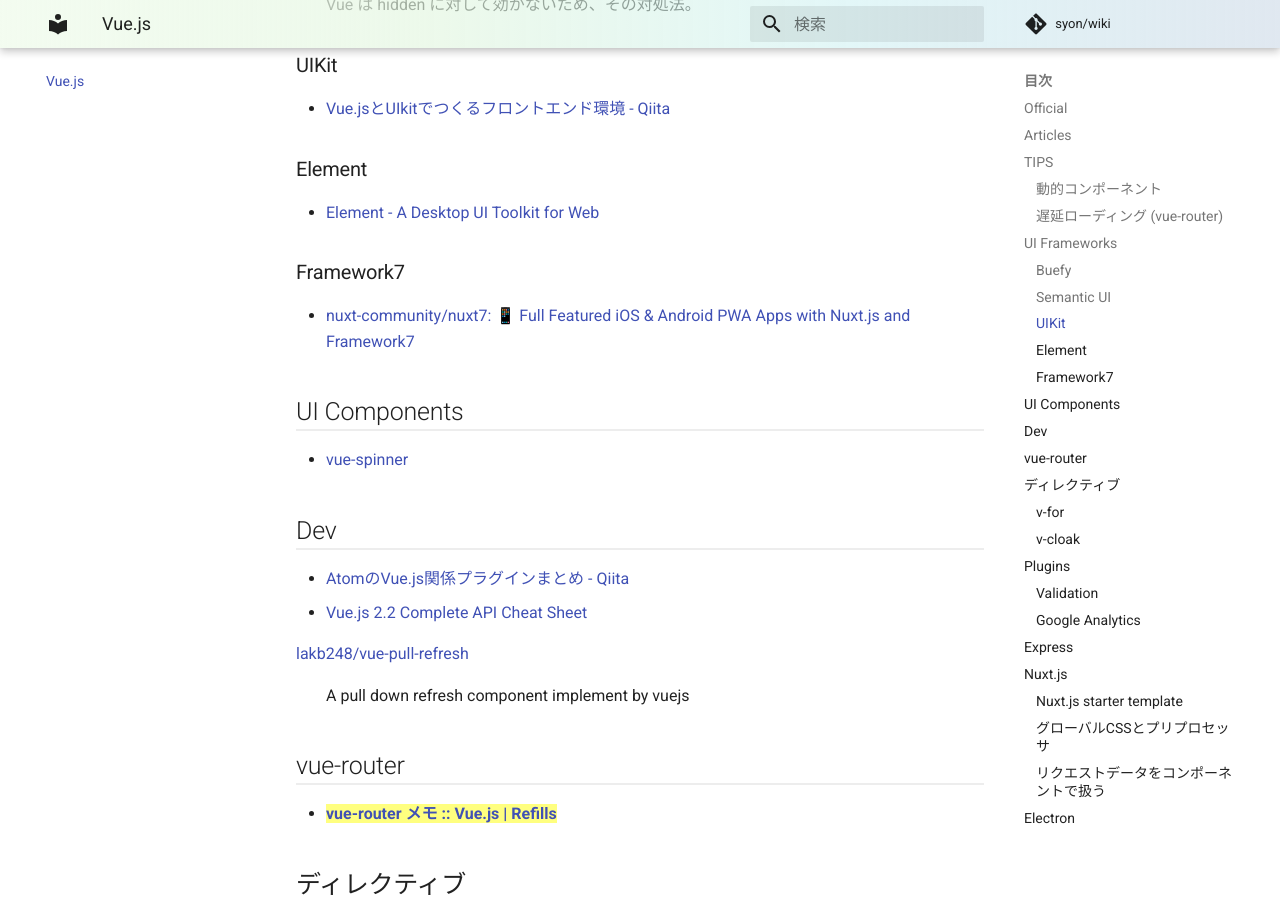
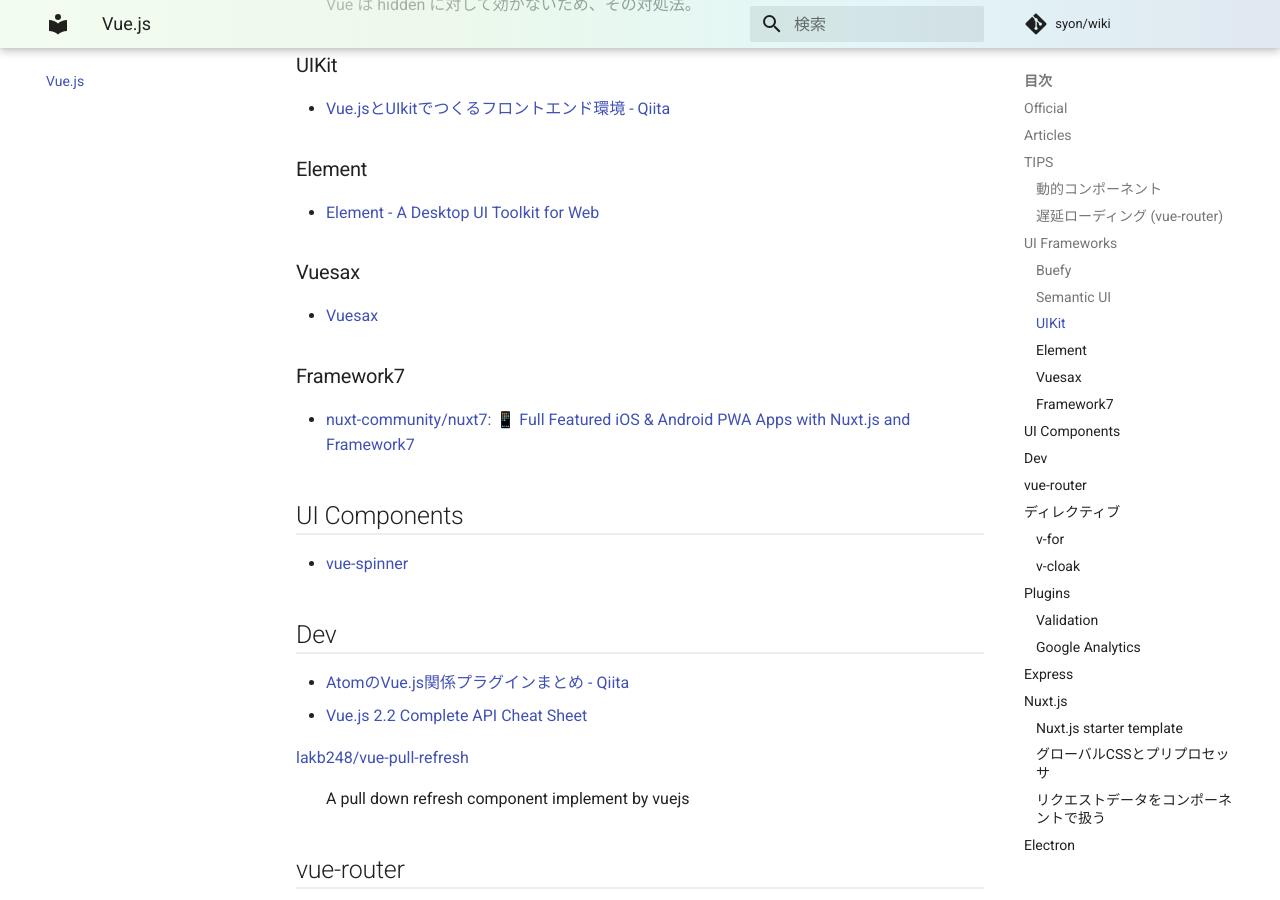
Before and after one commit to syon/wiki, an MkDocs documentation site: the page built from docs/Vue.md, in a window 1280 px wide and 900 px high, scrolled down 1860 px. Built offline with MkDocs 1.6.1 and Material for MkDocs 9.7.7, drawn with Linux system fonts in a browser that asks for light colours; comment, search, counter and statistics services are not loaded.

Commit message:
:memo: vue

```diff
--- a/docs/Vue.md
+++ b/docs/Vue.md
@@ -65,6 +65,10 @@ const Foo = () => import('./Foo.vue')
 ### Element
 
 - [Element \- A Desktop UI Toolkit for Web](http://element.eleme.io/static/banner-bg.75437e1.svg)
+
+### Vuesax
+
+- [Vuesax](https://lusaxweb.github.io/vuesax/)
 
 ### Framework7
 
```
